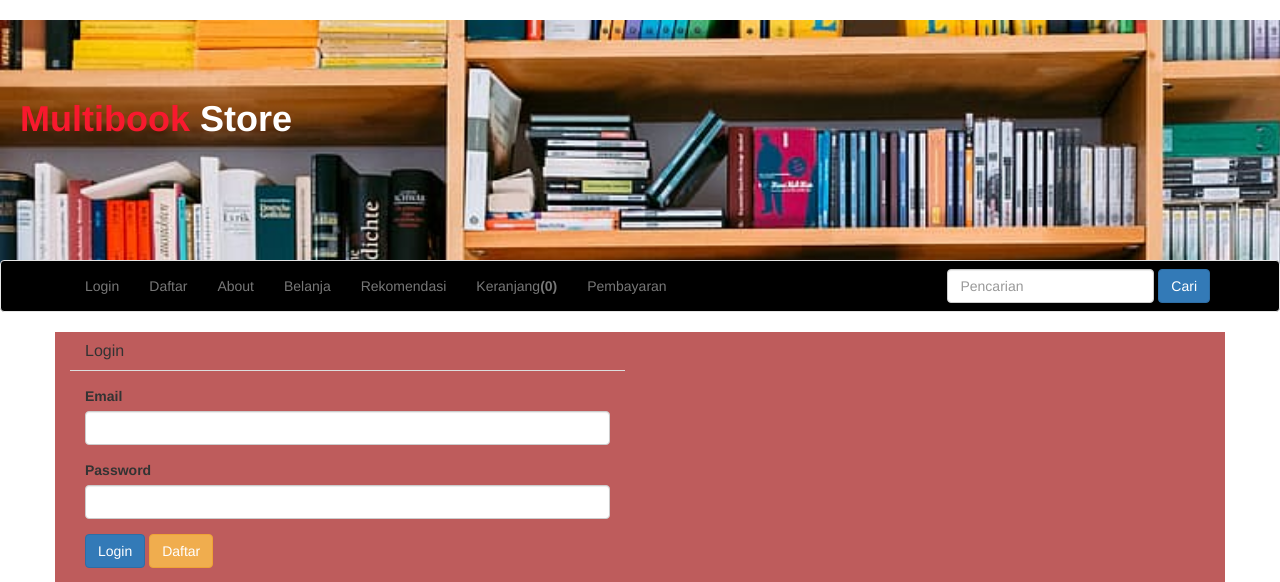
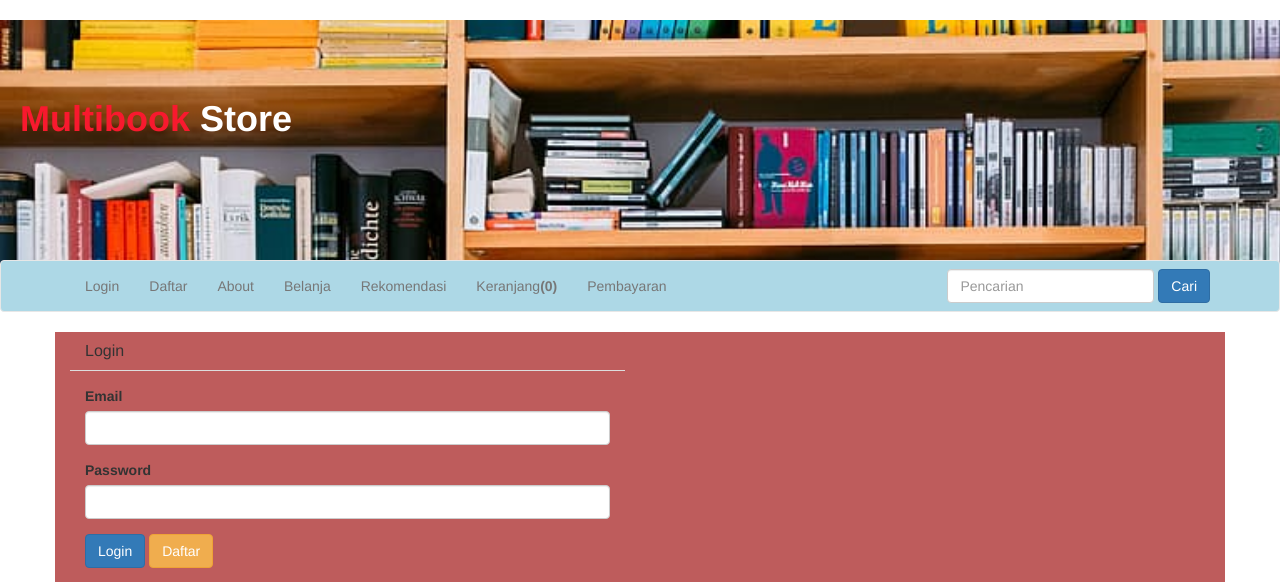
Before and after one commit to MuhammadEzraMaulana/studikasustokoonlinebuku, a PHP site: page /login.php in a window 1280 px wide; the page is wider, and only the part inside the window is pictured. Shown: the top 582 px of that part. Run offline with PHP 8.4, Linux system fonts and the light colour scheme; some libraries are stand-ins or nearby versions.

Commit message:
Update login.php

```diff
--- a/login.php
+++ b/login.php
@@ -61,8 +61,8 @@
   <body>
 
 	<!-- navbar -->
-	<nav class="navbar navbar-default" style="background: black;">
-		<div class="container" style="background: black;">
+	<nav class="navbar navbar-default" style="background: lightblue;">
+		<div class="container" style="background: lightblue;">
 			<ul class="nav navbar-nav" >
 				<!-- Jika Sudah Login-->
 				<?php if (isset($_SESSION['pelanggan'])): ?>
```
